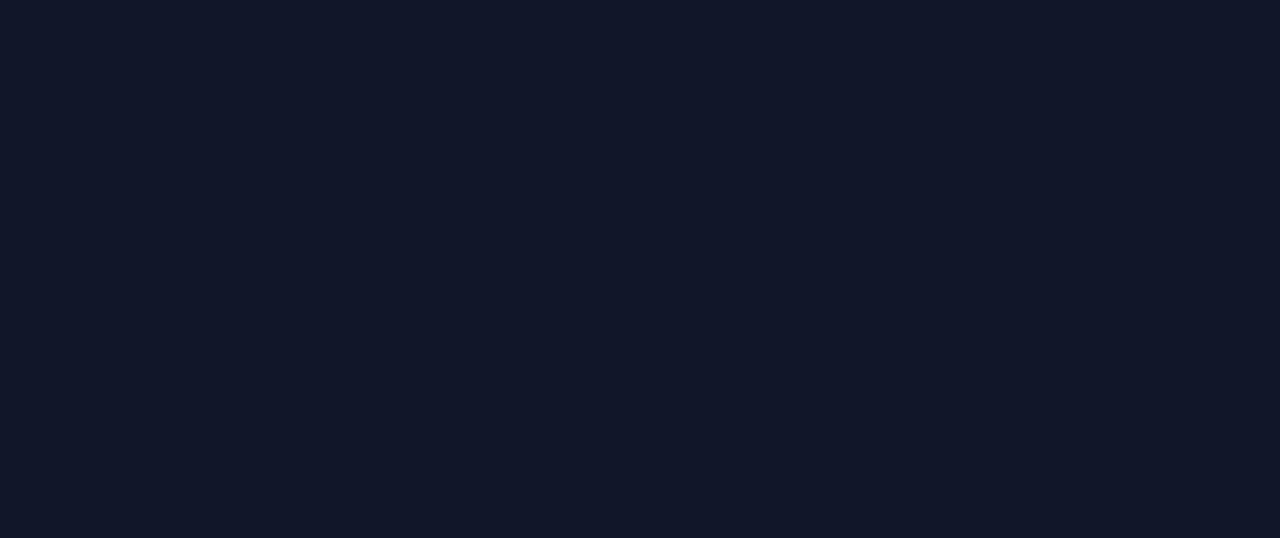
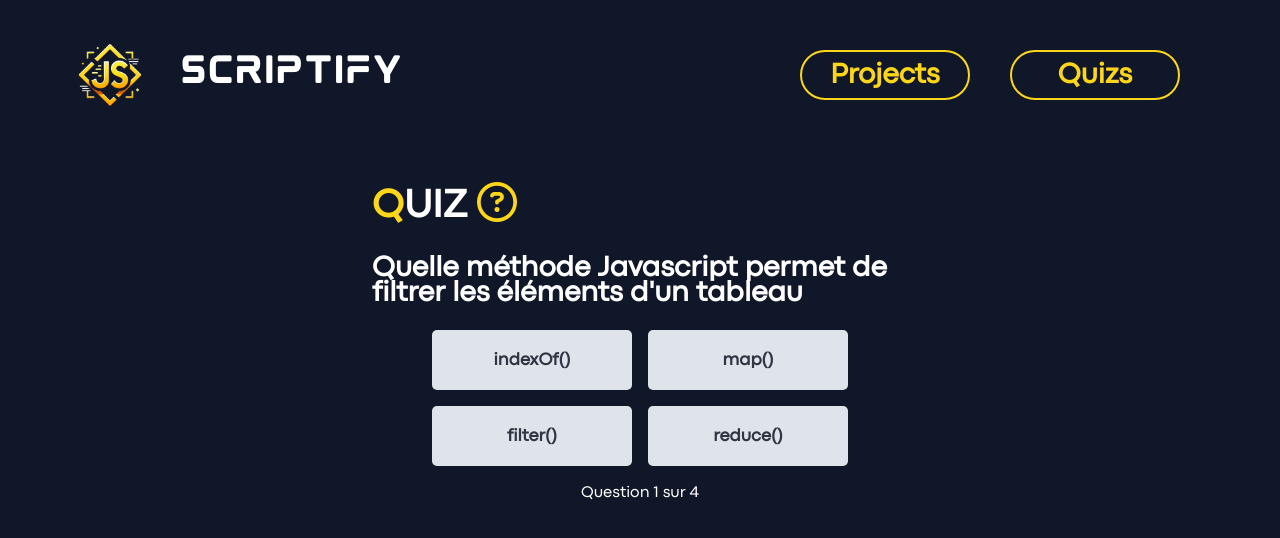
Before and after one commit to Rangassamy/scriptify, a React (Create React App) app: page /Quiz in a window 1280 px wide. Before the commit this address had no page. Shown: the top 538 px of the page. Built offline with nearby package versions, Linux system fonts and the light colour scheme.

Commit message:
j'ai corrigé tous les bugs et retirer les mauvaises logiques, améliorer certaine pratique.

```diff
--- a/src/App.js
+++ b/src/App.js
@@ -3,6 +3,7 @@ import { BrowserRouter as Router, Routes, Route } from "react-router-dom"; // Im
 import Home from "./Pages/Home";
 import Projects from "./Pages/Projects";
 import Quizs from "./Pages/Quizs";
+import Quiz from "./Components/Quiz";
 
 function App() {
   return (
@@ -14,6 +15,7 @@ function App() {
           <Route path="/" element={<Home />} />{" "}
           <Route path="/Projects" element={<Projects />} />{" "}
           <Route path="/Quizs" element={<Quizs />} />{" "}
+          <Route path="/Quiz" element={<Quiz />} />{" "}
         </Routes>
       </div>
     </Router>
--- a/src/Components/Navbar.jsx
+++ b/src/Components/Navbar.jsx
@@ -1,19 +1,31 @@
-import React from "react";
-
+import React, { useEffect} from "react";
+import { Link } from "react-router-dom";
+import { gsap } from "gsap";
 const Navbar = () => {
-
+  useEffect(() => {
+    gsap.fromTo(
+      "#brand",
+      { y: -150, ease: "power3.out" }, // État initial
+      { y: 0, duration: 5, ease: "power3.out" } // État final
+    );
+    gsap.fromTo(
+      "#logo",
+      { y: -150, ease: "power3.out" }, // État initial
+      { y: 0, duration: 5, ease: "power3.out" } // État final
+    );
+  }, []);
   return (
     <div id="Navbar">
       <div className="leftpart">
         <img src="./img/logo-js.png" alt="logo javascript" />
-        <a href="/">
+        <Link to="/">
           <h1>Scriptify</h1>
-        </a>
+        </Link>
       </div>
 
       <ul className="rightpart">
-        <a href="/Projects">Projects</a>
-        <a href="/Quizs">Quizs</a>
+        <Link to="/Projects">Projects</Link>
+        <Link to="/Quizs">Quizs</Link>
       </ul>
     </div>
   );
--- a/src/Components/NavbarHome.jsx
+++ b/src/Components/NavbarHome.jsx
@@ -1,29 +1,64 @@
-import React, { useEffect } from "react";
+import React, { useEffect, useState } from "react";
 import { gsap } from "gsap";
+import { Link } from "react-router-dom";
 
 const NavbarHome = () => {
+  const [isActive, setIsActive] = useState(false);
+
   useEffect(() => {
     gsap.fromTo(
       "#brand",
-      { y: -150,  ease: "power3.out" }, // État initial
+      { y: -150, ease: "power3.out" }, // État initial
       { y: 0, duration: 5, ease: "power3.out" } // État final
     );
-  }, []);
-  useEffect(() => {
     gsap.fromTo(
       "#logo",
       { y: -150, ease: "power3.out" }, // État initial
       { y: 0, duration: 5, ease: "power3.out" } // État final
     );
   }, []);
+
+
+  const open = () => {
+    setIsActive(true);
+  };
+  const close = () => {
+    setIsActive(false);
+  };
   return (
     <div>
-      <div id="Navbar">
+      <div id="NavbarHome">
         <div className="leftpart">
           <img id="logo" src="./img/logo-js.png" alt="logo javascript" />
-          <a href="/">
-            <h1 id="brand">Scriptify</h1>
-          </a>
+          <Link id="brand" to="/">
+            <h1>Scriptify</h1>
+          </Link>
+        </div>
+        <div className="rightpart">
+          <button onClick={open}>infos</button>
+        </div>
+      </div>
+      <div id="popup-container" className={isActive ? "active" : "inactive"}>
+        <div id="popup" className={isActive ? "active" : "inactive"}>
+          <h3>À quoi sert ce site ?</h3>
+          <p>
+            Ce site a été créé par un élève passionné d'informatique pour aider
+            les étudiants à pratiquer et à apprendre la programmation en
+            JavaScript. Il offre un accès direct et simplifié à des outils
+            pédagogiques pour développer vos compétences.
+          </p>
+          <h3>Description des pages</h3>
+          <p>
+            Accueil : Accédez rapidement aux principales sections du site.
+            <br />
+            Quiz : Testez vos connaissances en JavaScript grâce à des
+            quiz sur des sujets variés.
+            <br />
+            Projets : Réalisez des projets pratiques en HTML, CSS et JavaScript, adaptés à différents niveaux de difficulté.
+          </p>
+          <button id="popup-animation" onClick={close}>
+            <i class="fa-solid fa-xmark"></i>
+          </button>
         </div>
       </div>
     </div>
--- /dev/null
+++ b/src/Components/Quiz.jsx
@@ -0,0 +1,94 @@
+import React, { useState } from "react";
+import Navbar from "./Navbar";
+
+const Quiz = () => {
+  const questions = [
+    {
+      question:
+        "Quelle méthode Javascript permet de filtrer les éléments d'un tableau",
+      choices: ["indexOf()", "map()", "filter()", "reduce()"],
+      answer: "filter()",
+    },
+    {
+      question:
+        "Quelle méthode JavaScript permet de vérifier si un élément figure dans un tableau",
+      choices: ["isNaN()", "includes()", "findIndex()", "isOdd()"],
+      answer: "includes()",
+    },
+    {
+      question: "Quelle méthode transforme du JSON en un objet Javascript ?",
+      choices: [
+        "JSON.parse()",
+        "JSON.stringify()",
+        "JSON.object()",
+        "JSON.toJS",
+      ],
+      answer: "JSON.parse()",
+    },
+    {
+      question:
+        "Quel objet Javascript permet d'arrondir à l'entier le plus proche",
+      choices: ["Math.ceil()", "Math.floor()", "Math.round()", "Math.random()"],
+      answer: "Math.round()",
+    },
+  ];
+
+  const [currentQuestionIndex, setCurrentQuestionIndex] = useState(0);
+  const [score, setScore] = useState(0);
+  const [isQuizEnded, setIsQuizEnded] = useState(false);
+
+  const handleAnswer = (choice) => {
+    if (choice === questions[currentQuestionIndex].answer) {
+      setScore(score + 1);
+    }
+    if (currentQuestionIndex + 1 < questions.length) {
+      setCurrentQuestionIndex(currentQuestionIndex + 1);
+    } else {
+      setIsQuizEnded(true);
+    }
+  };
+
+  return (
+    <div id="Quiz">
+      <Navbar />
+      <div className="quiz-box">
+        <div className="quizContainer">
+          <h1>
+            <span>Q</span>uiz <i className="far fa-question-circle"></i>
+          </h1>
+
+          {isQuizEnded ? (
+            <div>
+              <h2>Quiz terminé !</h2>
+              <h3>
+                Votre score est de : {score} / {questions.length}
+              </h3>
+            </div>
+          ) : (
+            <div>
+              <h2>{questions[currentQuestionIndex].question}</h2>
+              <div className="choices">
+                {questions[currentQuestionIndex].choices.map(
+                  (choice, index) => (
+                    <button
+                      key={index}
+                      onClick={() => handleAnswer(choice)}
+                      className="btn"
+                    >
+                      {choice}
+                    </button>
+                  )
+                )}
+              </div>
+              <p>
+                Question {currentQuestionIndex + 1} sur {questions.length}
+              </p>
+            </div>
+          )}
+        </div>
+      </div>
+    </div>
+  );
+};
+
+export default Quiz;
--- a/src/Pages/Home.jsx
+++ b/src/Pages/Home.jsx
@@ -11,9 +11,6 @@ const Home = () => {
       duration: 1,
       stagger: 1,
     });
-  }, []);
-
-  useEffect(() => {
     gsap.to(".circle", {
       scale: 1.3,
       repeat: -1,
@@ -21,35 +18,23 @@ const Home = () => {
       duration: 1,
       stagger: 1,
     });
-  }, []);
-
-  useEffect(() => {
     gsap.to("#arrow1", {
       x: -15,
       repeat: -1,
       yoyo: true,
       duration: 1,
     });
-  }, []);
-
-  useEffect(() => {
     gsap.to("#arrow2", {
       x: 15,
       repeat: -1,
       yoyo: true,
       duration: 1,
     });
-  }, []);
-
-  useEffect(() => {
     gsap.fromTo(
       "#linkButton1",
       { x: -500, ease: "power3.out" }, // État initial
       { x: 0, duration: 5, ease: "power3.out" } // État final
     );
-    }, []);
-
-    useEffect(() => {
     gsap.fromTo(
       "#linkButton2",
       { x: 500, ease: "power3.out" }, // État initial
@@ -63,7 +48,9 @@ const Home = () => {
       <div id="Home">
         <div className="firstPart">
           <div className="leftPart">
-            <a id="linkButton1" href="/Quizs">Quizs</a>
+            <a id="linkButton1" href="/Quizs">
+              Quizs
+            </a>
           </div>
           <div className="middlePartContainer">
             <div className="middlePart">
@@ -107,12 +94,14 @@ const Home = () => {
             </div>
           </div>
           <div className="rightPart">
-            <a id="linkButton2" href="/Projects">Projects</a>
+            <a id="linkButton2" href="/Projects">
+              Projects
+            </a>
           </div>
         </div>
         <div className="secondPart">
           <h2>Javascript,</h2>
-          <p>Le language le plus utilisé par les dévleoppeurs web.</p>
+          <p>Le langage le plus utilisé par les développeurs web.</p>
         </div>
       </div>
     </div>
--- a/src/Pages/Projects.jsx
+++ b/src/Pages/Projects.jsx
@@ -20,7 +20,7 @@ const Projects = () => {
       <div className="projectsContainer">
         <div className="card">
           <img src="./img/form-img.png" alt="formulaire-image" />
-          <h2>formulaire</h2>
+          <h2>Formulaire</h2>
           <ul className="stareContainer">
             <i class="fa-solid fa-star"></i>
           </ul>
--- a/src/Styles/Components/Navbar.scss
+++ b/src/Styles/Components/Navbar.scss
@@ -35,7 +35,8 @@
       scale: 1.1;
     }
 
-    a {
+    a, button {
+      background: transparent;
       display: flex;
       align-items: center;
       justify-content: center;
--- /dev/null
+++ b/src/Styles/Components/NavbarHome.scss
@@ -0,0 +1,118 @@
+#NavbarHome {
+  display: flex;
+  height: 150px;
+  padding: 20px;
+
+  .leftpart {
+    display: flex;
+    justify-content: flex-start;
+    align-items: center;
+    width: 30%;
+
+    h1 {
+      margin-left: 20px;
+      font-family: "font-1";
+    }
+    img {
+      margin-left: 50px;
+      width: 80px;
+      height: 80px;
+      margin-right: 10px;
+    }
+  }
+
+  .rightpart {
+    display: flex;
+    justify-content: flex-end;
+    align-items: center;
+    width: 70%;
+    padding: 0 80px 0 0;
+
+    :hover {
+      transition: 0.2s;
+      background: $color-8;
+      color: $color-1;
+      scale: 1.1;
+    }
+
+    a,
+    button {
+      background: transparent;
+      display: flex;
+      align-items: center;
+      justify-content: center;
+      margin-left: 40px;
+      height: 50px;
+      width: 170px;
+      border: 2px solid $color-8;
+      border-radius: 30px;
+      color: $color-8;
+      text-decoration: none;
+      font-size: 1.8rem;
+      font-weight: 600;
+    }
+  }
+}
+
+#popup-container {
+  position: fixed;
+  top: 0;
+  left: 0;
+  width: 100%;
+  height: 100%;
+  background: rgba(0, 0, 0, 0.5);
+  justify-content: center;
+  align-items: center;
+  flex-direction: column;
+  z-index: 100;
+  transition: 0.2s;
+  #popup {
+    position: relative;
+    padding: 50px;
+    border-radius: 100px;
+    width: 50%;
+    height: 60%;
+    background: $color-1;
+    justify-content: center;
+    align-items: center;
+    flex-direction: column;
+
+
+
+    h3 {
+      font-size: 1.8rem;
+      margin-bottom: 20px;
+      margin-top: 20px;
+    }
+    p {
+      font-size: 1.1em;
+      line-height: 30px;
+    }
+    button {
+      position: absolute;
+      top: 40px;
+      right: 80px;
+      background: $color-8;
+      color: $color-1;
+      border: none;
+      padding: 10px 20px;
+      border-radius: 30px;
+      font-size: 1.8rem;
+      cursor: pointer;
+      transition: 0.2s;
+    }
+  }
+}
+
+
+.active {
+    display: flex;
+    opacity: 1;
+    scale: 1;
+}
+
+.inactive {
+    display: none;
+    opacity: 0;
+    scale: 0;
+}
--- /dev/null
+++ b/src/Styles/Components/Quiz.scss
@@ -0,0 +1,83 @@
+@import url("https://fonts.googleapis.com/css2?family=Josefin+Sans:wght@300&display=swap");
+
+#Quiz {
+
+  .quiz-box {
+    flex-direction: column;
+    display: flex;
+    align-items: center;
+    justify-content: center;
+    width: 100%;
+    height: 80%;
+    .quizContainer {
+      width: 100%;
+      max-width: 600px;
+      height: 400px;
+      padding: 2rem;
+      border-radius: 10px;
+
+
+      h1 {
+        margin-bottom: 2rem;
+        text-transform: uppercase;
+        font-size: 2.5rem;
+
+        span,
+        i {
+          color: $color-8;
+        }
+      }
+
+      h2 {
+        font-size: 1.8rem;
+        margin-bottom: 1.5rem;
+      }
+
+      h3 {
+        color: $color-8;
+        font-size: 1.3rem;
+      }
+      p {
+        margin-top: 20px;
+        text-align: center;
+      }
+      .choices {
+        display: flex;
+        flex-wrap: wrap;
+        justify-content: center;
+        gap: 1rem;
+
+        button {
+          flex: 1 0 45%;
+          max-width: 200px;
+          height: 60px;
+          border-radius: 5px;
+          cursor: pointer;
+          border: none;
+          outline: none;
+          background: #dfe4ea;
+          color: #2f3542;
+          font-weight: 600;
+          font-size: 1.1rem;
+          transition: background 0.3s, transform 0.1s;
+
+          &:hover {
+            background: $color-8;
+            color: #fff;
+            scale: 1.1;
+          }
+
+          &:active {
+            transform: scale(0.95);
+          }
+        }
+      }
+
+      #progress {
+        font-size: 1.2rem;
+        color: $color-8;
+        margin-top: 1rem;
+      }
+    }
+  }
+}
--- a/src/Styles/Pages/Quizs.scss
+++ b/src/Styles/Pages/Quizs.scss
@@ -96,7 +96,7 @@
 
       h2 {
         margin: 50px auto;
-        font-size: 3rem;
+        font-size: 2.5rem;
       }
 
       p {
--- a/src/Styles/index.scss
+++ b/src/Styles/index.scss
@@ -3,3 +3,5 @@
 @import "./Pages/Projects";
 @import "./Pages/Quizs";
 @import "./Components/Navbar";
+@import "./Components/NavbarHome";
+@import "./Components/Quiz"
```
Also changed, not shown: src/Pages/Quizs.jsx (+10 -21 lines). Lines whose indentation alone changed are shown as unchanged.
